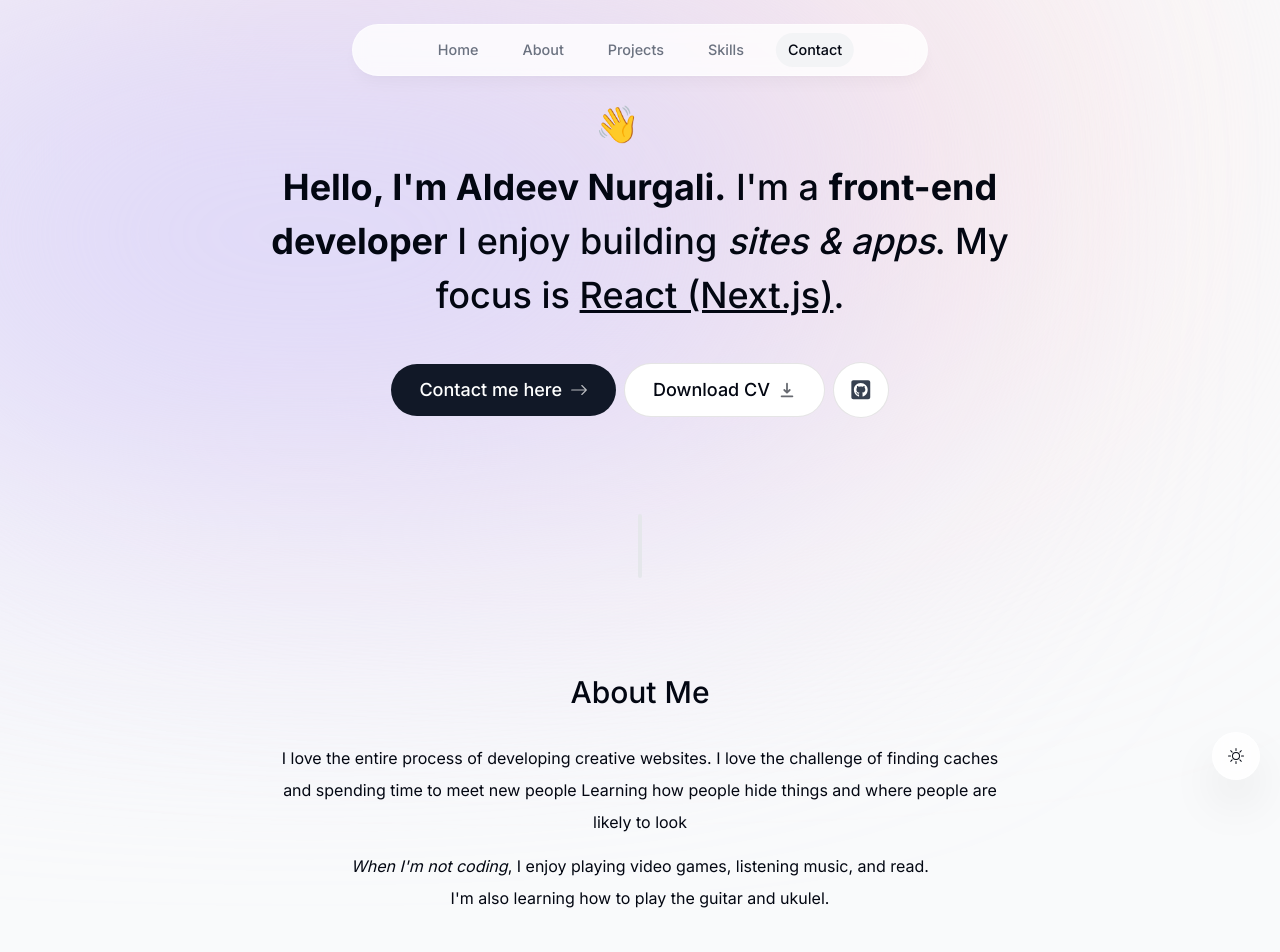
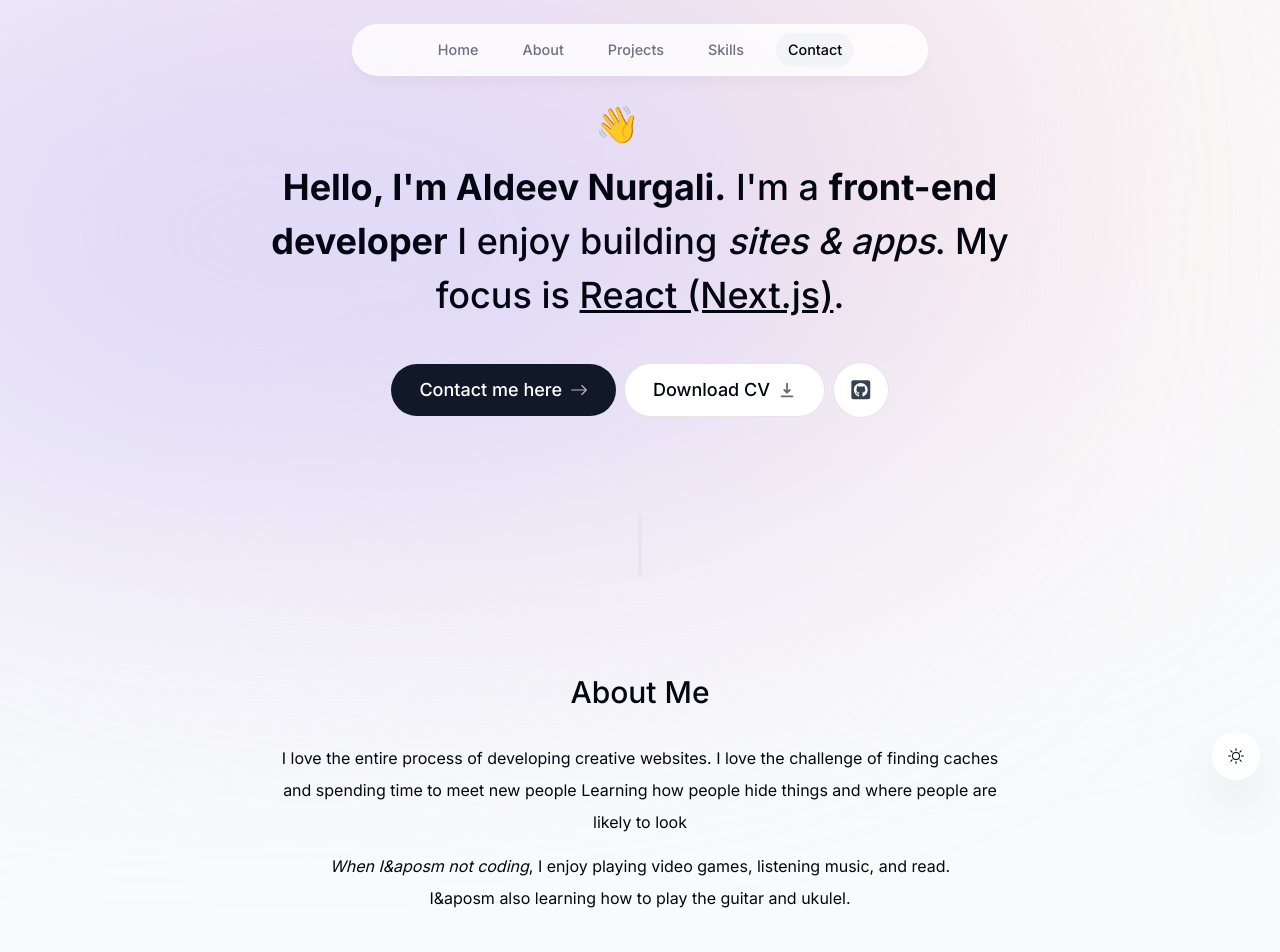
Before and after one commit to aldeevN/anonExample, a Next.js app: page / in a window 1280 px wide. Shown: the top 952 px of the page. Built offline with nearby package versions, Linux system fonts and the light colour scheme.

Commit message:
Update about.tsx

```diff
--- a/components/about.tsx
+++ b/components/about.tsx
@@ -24,9 +24,9 @@ export default function About() {
         Learning how people hide things and where people are likely to look
       </p>
       <p>
-        <span className="italic">When I'm not coding</span>, I enjoy playing
+        <span className="italic">When I&aposm not coding</span>, I enjoy playing
         video games, listening music, and read. <br />
-        I'm also
+        I&aposm also
         learning how to play the guitar and ukulel.
       </p>
     </motion.section>
```
